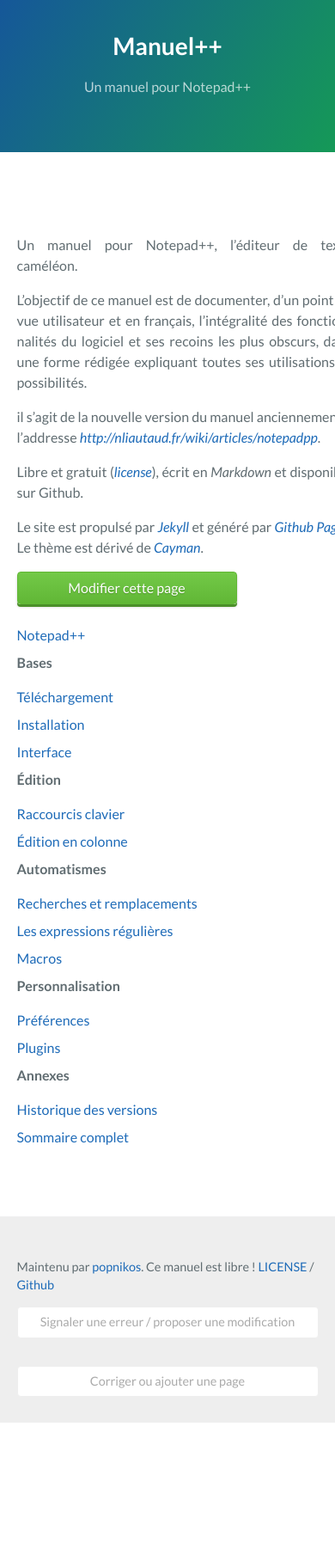
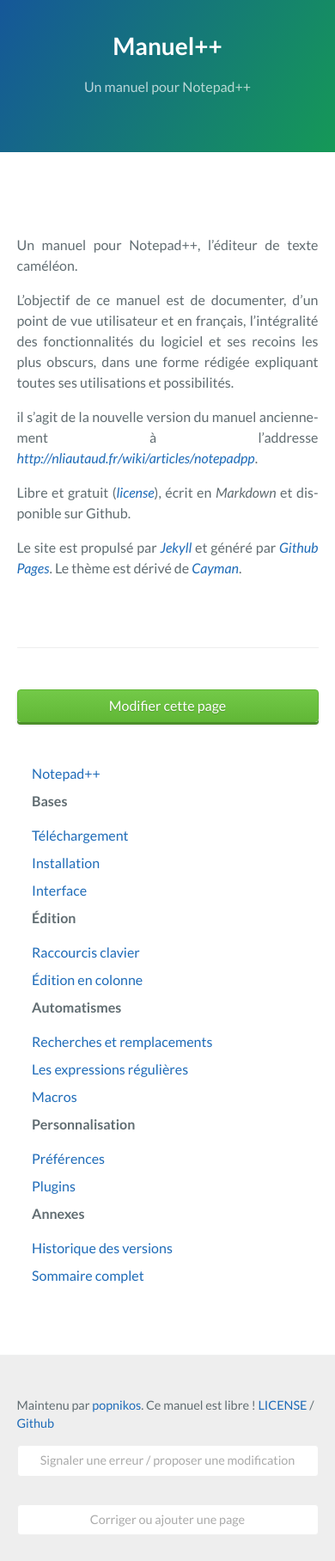
Before and after one commit to popnikos/nppmanuel, a Jekyll site: the page built from README.md, in a window 390 px wide. Shown: the whole page at 86% size. Built offline with Jekyll 4.4.1, drawn with Linux system fonts in a browser that asks for light colours; our own code applies the rules of GitHub Pages for plain Markdown files; before the commit the page ends 1655 px from its top, so only the background shows below that.

Commit message:
quick style fixes for mobile

```diff
--- a/_theme/_sass/mpp-main.scss
+++ b/_theme/_sass/mpp-main.scss
@@ -31,6 +31,7 @@ body {
     padding-left: 5%;
   }
   @include small {
+    max-width: 90%;
     padding-right: 5%;
     padding-left: 5%;
   }
@@ -50,7 +51,9 @@ body {
   display: flex;
   justify-content: space-between;
   position: relative;
-  width: 100%;
+  @include large {
+    width: 100%;
+  }
   @include small {
     display: block;
   }
@@ -70,6 +73,12 @@ body {
     position: relative;
     max-width: 16em;
     font-size: 1rem;
+    @include small {
+      max-width: none;
+      margin-top: 5rem;
+      padding-top: 3rem;
+      border-top: 1px solid #eee;
+    }
 
     .wrapper {
       position: -webkit-sticky;
@@ -82,6 +91,9 @@ body {
     }
 
     .main-nav {
+      @include small {
+        margin: 2rem 0 0 5%;
+      }
       ul,
       ol {
         list-style: none;
```
